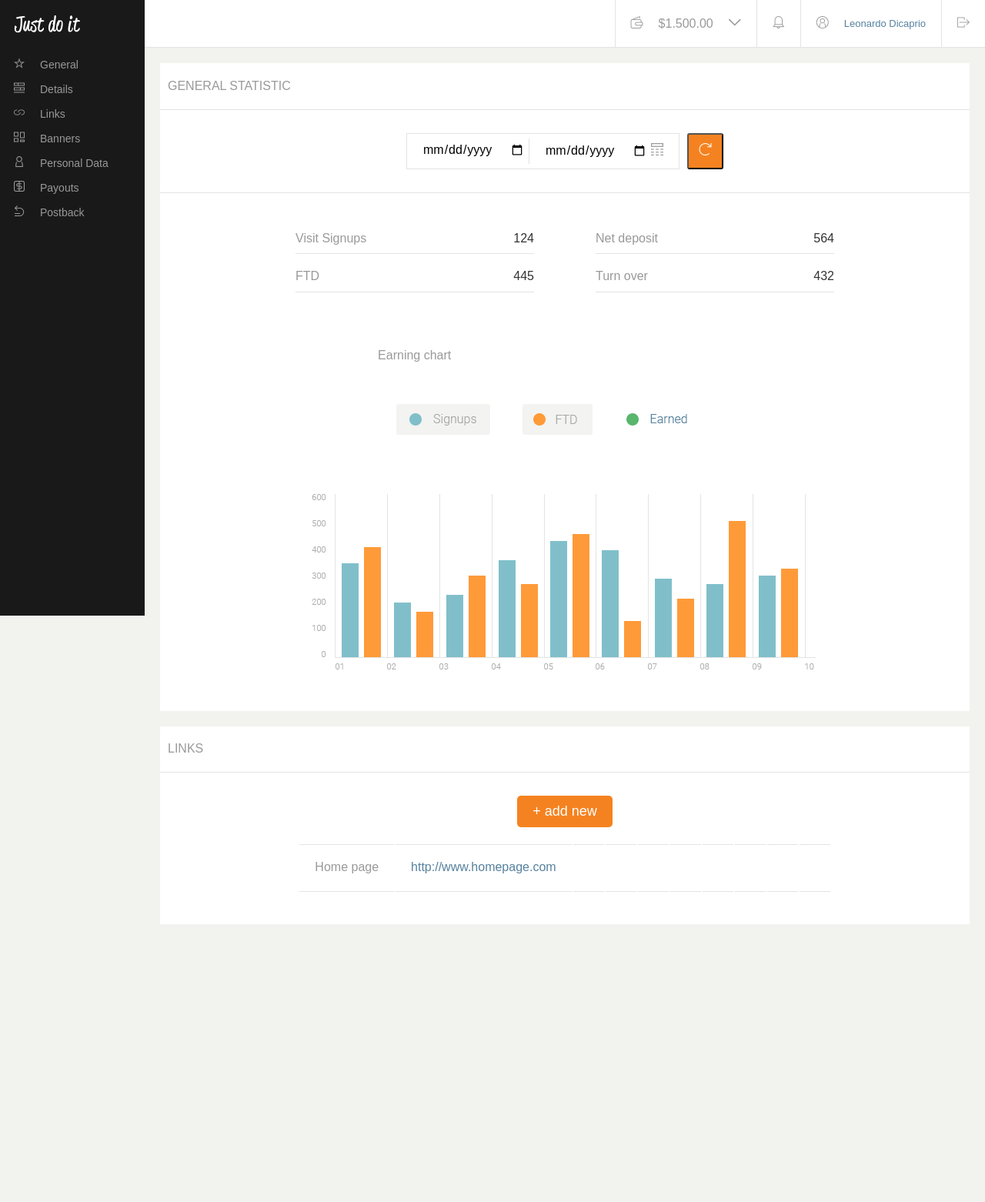
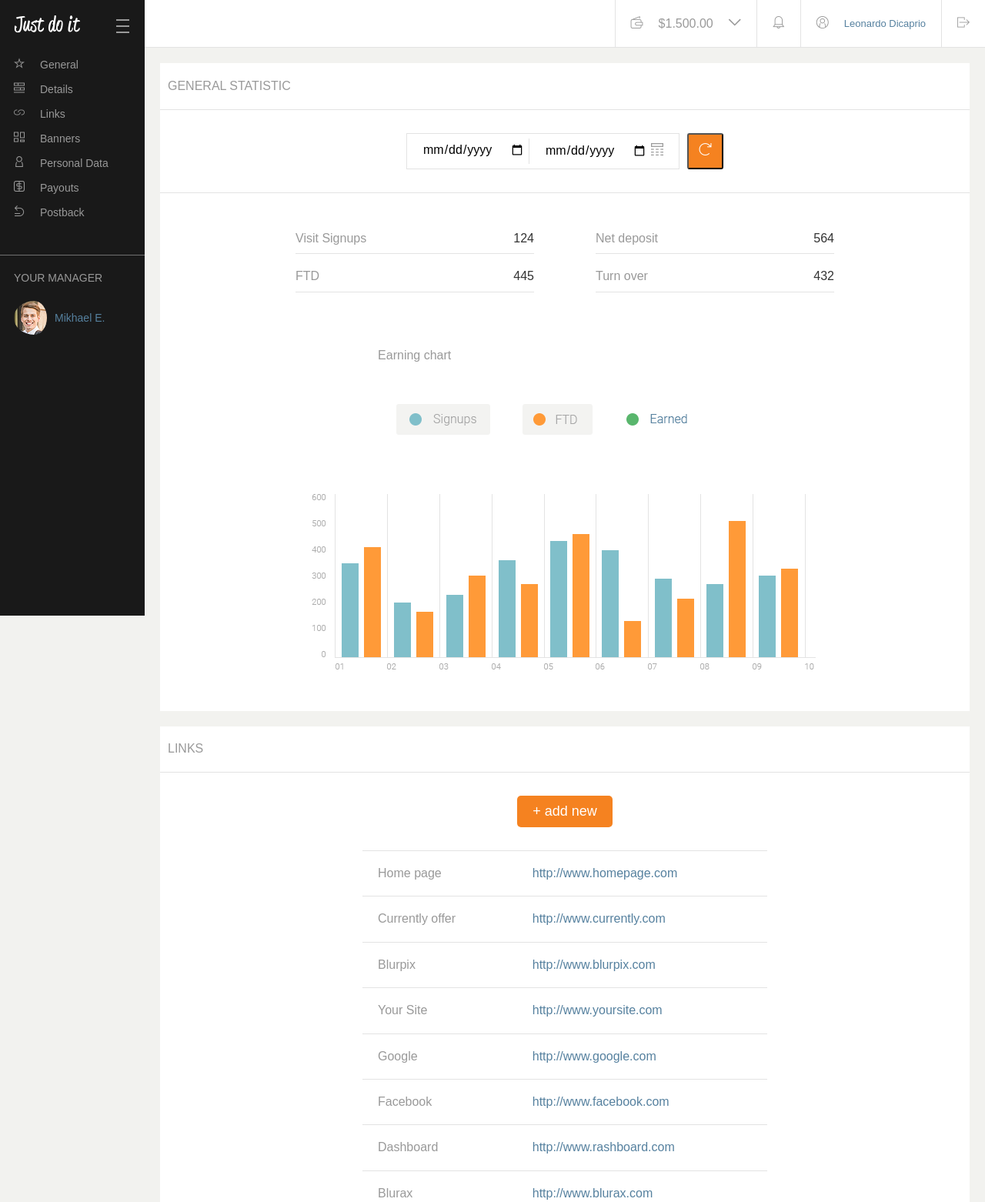
Before and after one commit to m4r1usz1989/admin-panel, a website: page index.html in a window 1280 px wide. Shown: the top 1562 px of the page at 77% size. Before the commit the page ends 1221 px from the top, so only its background shows below. Drawn offline with Linux system fonts and the light colour scheme.

Commit message:
Create table & profile

```diff
--- a/index.html
+++ b/index.html
@@ -11,8 +11,15 @@
 	<body>
 		<!-- sidebar -->
 		<section class="sidebar">
+			<div class="sidebar_head">
 				<div class="logo">
 					<a href="/"><img src="images/logo.png" alt="logo" /></a>
+				</div>
+				<div class="hamburger_menu_icon">
+					<span></span>
+					<span></span>
+					<span></span>
+				</div>
 			</div>
 			<div class="sidebar_menu">
 				<ul class="sidebar_menu_list">
@@ -24,6 +31,15 @@
 					<li><a href="#" class="icon-payout">Payouts</a></li>
 					<li><a href="#" class="icon-postback">Postback</a></li>
 				</ul>
+			</div>
+			<div class="sidebar_profile">
+				<div class="sidebar_profile_header">
+					<span>Your Manager</span>
+				</div>
+				<div class="sidebar_profile_content">
+					<img src="images/manager.png" alt="avatar" />
+					<span>Mikhael E.</span>
+				</div>
 			</div>
 		</section>
 
@@ -126,34 +142,51 @@
 						</div>
 						<div class="links_content_body">
 							<a class="btn">+ add new</a>
-							<div class="links_content_table col-xl-12">
+							<div class="links_content_table col-xl-6">
 								<table class="table">
 									<tr>
 										<td>Home page</td>
-										<td><a href="http://www.homepage.com">http://www.homepage.com</a></td>
-										<td></td>
-										<td></td>
-										<td></td>
-										<td></td>
-										<td></td>
-										<td></td>
-										<td></td>
-										<td></td>
+										<td><a href="http://www.homepage.com">http://www.homepage.com</a><i class="icon-links"></i><i class="icon-trash"></i></td>
 									</tr>
 									<tr>
-										<td></td>
-										<td></td>
-										<td></td>
-										<td></td>
-										<td></td>
-										<td></td>
-										<td></td>
-										<td></td>
-										<td></td>
-										<td></td>
+										<td>Currently offer</td>
+										<td><a href="http://www.currently.com">http://www.currently.com</a><i class="icon-links"></i><i class="icon-trash"></i></td>
+									</tr>
+									<tr>
+										<td>Blurpix</td>
+										<td><a href="http://www.blurpix.com">http://www.blurpix.com</a><i class="icon-links"></i><i class="icon-trash"></i></td>
+									</tr>
+									<tr>
+										<td>Your Site</td>
+										<td><a href="http://www.yoursite.com">http://www.yoursite.com</a><i class="icon-links"></i><i class="icon-trash"></i></td>
+									</tr>
+									<tr>
+										<td>Google</td>
+										<td><a href="http://www.google.com">http://www.google.com</a><i class="icon-links"></i><i class="icon-trash"></i></td>
+									</tr>
+									<tr>
+										<td>Facebook</td>
+										<td><a href="http://www.facebook.com">http://www.facebook.com</a><i class="icon-links"></i><i class="icon-trash"></i></td>
+									</tr>
+									<tr>
+										<td>Dashboard</td>
+										<td><a href="http://www.rashboard.com">http://www.rashboard.com</a><i class="icon-links"></i><i class="icon-trash"></i></td>
+									</tr>
+									<tr>
+										<td>Blurax</td>
+										<td><a href="http://www.blurax.com">http://www.blurax.com</a><i class="icon-links"></i><i class="icon-trash"></i></td>
+									</tr>
+									<tr>
+										<td>Piece of Wine</td>
+										<td><a href="http://www.piceofwine.com">http://www.piceofwine.com</a><i class="icon-links"></i><i class="icon-trash"></i></td>
+									</tr>
+									<tr>
+										<td>Twitter</td>
+										<td><a href="http://www.twitter.com">http://www.twitter.com</a><i class="icon-links"></i><i class="icon-trash"></i></td>
 									</tr>
 								</table>
 							</div>
+							<a class="btn">+ add new</a>
 						</div>
 					</div>
 				</div>
--- a/sass/_layout.scss
+++ b/sass/_layout.scss
@@ -41,14 +41,45 @@ h2 {
 
 table {
 	width: 100%;
+	border-spacing: 0;
+	border-collapse: collapse;
 	tr {
+		border-top: 1px $border-color solid;
+		position: relative;
+		&:last-child {
+			border-bottom: 1px $border-color solid;
+		}
+		&:hover {
+			background: rgba(177, 191, 191, 0.18);
+			i {
+				display: block;
+				transition: .3s;
+				&:hover {
+					cursor: pointer;
+				}
+			}
+		}
 		td{
 			padding: 20px;
-			border-top: 1px $border-color solid;
+			position: relative;
 			a {
 				color: $active-color;
 				text-decoration: none;
 			}
+			i {
+				display: none;
+			}
+			.icon-trash {
+				position: absolute;
+				top: 22px;
+				right: 20px;
+			}
+			.icon-links {
+				position: absolute;
+				top: 22px;
+				right: 60px;
+				color: #F58220;
+			}
 		}
 	}
 }
--- a/sass/components/_sidebar.scss
+++ b/sass/components/_sidebar.scss
@@ -5,8 +5,28 @@
 	height: 100vh;
 	position: fixed;
 	z-index: 9;
-	.logo {
-		padding: 20px 18px;
+	.sidebar_head {
+		display: flex;
+		align-items: center;
+		justify-content: space-between;
+		.logo {
+			padding: 20px 18px;
+		}
+		.hamburger_menu_icon {
+			width: 17px;
+    		height: 30px;
+    		margin-right: 20px;
+    		&:hover {
+    			cursor: pointer;
+    		}
+			span {
+				width: 17px;
+		  		height: 2px;
+		  		background-color: #999;
+		  		margin: 6px 0;
+		  		display: block;
+			}
+		}
 	}
 	.sidebar_menu_list {
 		padding: 0;
@@ -52,4 +72,29 @@
 			}
 		}
 	}
+	.sidebar_profile {
+		margin: 40px 0;
+		border-top: 1px #707070 solid;
+		padding: 20px 0 20px 18px;
+		.sidebar_profile_header {
+			padding-bottom: 20px;
+			span {
+				font-size: 14px;
+				text-transform: uppercase;
+			}
+		}
+		.sidebar_profile_content {
+			display: flex;
+			align-items: center;
+			img {
+				border-radius: 50%;
+				padding-right: 10px;
+			}
+			span {
+				color: $active-color;
+				font-size: 14px;
+				cursor: pointer;
+			}
+		}
+	}
 }
--- a/sass/sections/_links.scss
+++ b/sass/sections/_links.scss
@@ -15,7 +15,8 @@
 			flex-direction: column;
     		align-items: center;
     		.links_content_table {
-    			padding-top: 20px;
+    			padding: 30px 0;
+    			width: 100%;
     		}
 		}
 	}
```
Also changed, not shown: css/style.css, images/manager.png (added), 2 other files. Lines whose indentation alone changed are shown as unchanged.
